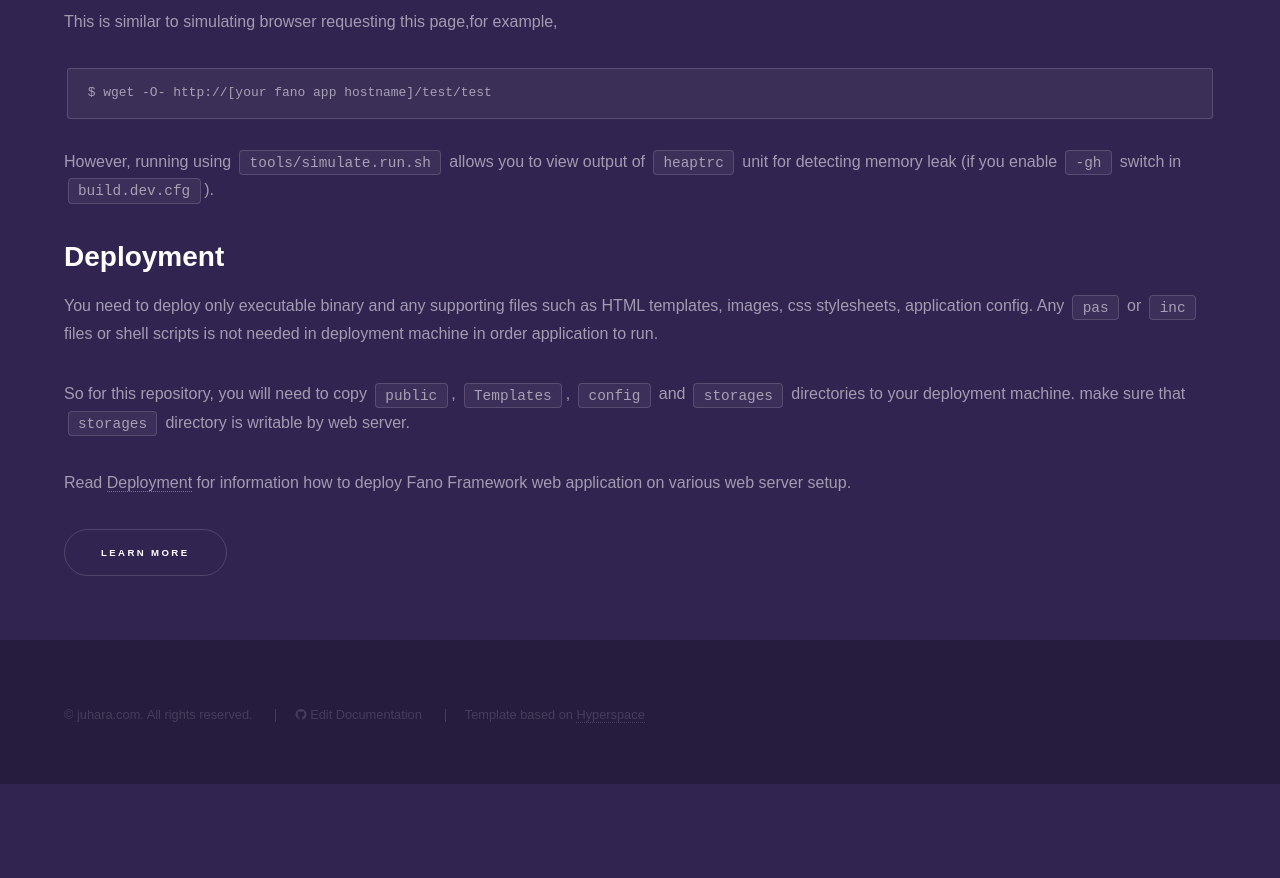
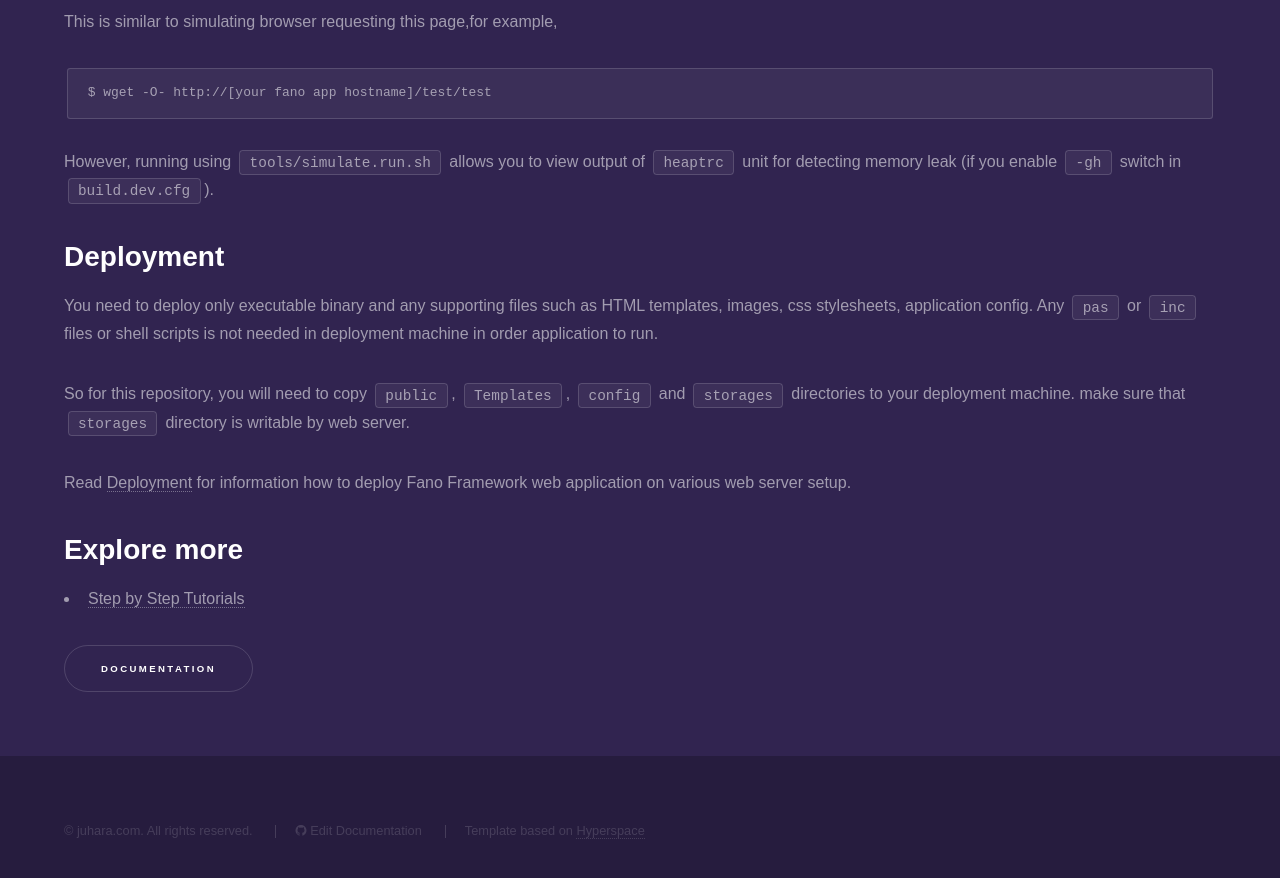
Before and after one commit to fanoframework/fanoframework.github.io, a Jekyll site: the page built from getting-started/index.md, in a window 1280 px wide and 900 px high, scrolled down 5037 px. Shown: the top 878 px of the window. Built offline with Jekyll 4.4.1, drawn with Linux system fonts in a browser that asks for light colours; our own code applies the rules of GitHub Pages for plain Markdown files; before the commit the page ends 5821 px from its top, so only the background shows below that.

Commit message:
add link to tutorials in getting started

```diff
--- a/getting-started/index.md
+++ b/getting-started/index.md
@@ -225,6 +225,10 @@ and `storages` directories to your deployment machine. make sure that
 Read [Deployment](/deployment) for information how to deploy Fano Framework web
 application on various web server setup.
 
+## Explore more
+
+- [Step by Step Tutorials](/tutorials)
+
 <ul class="actions">
-    <li><a href="/documentation" class="button">Learn more</a></li>
+    <li><a href="/documentation" class="button">Documentation</a></li>
 </ul>
```
